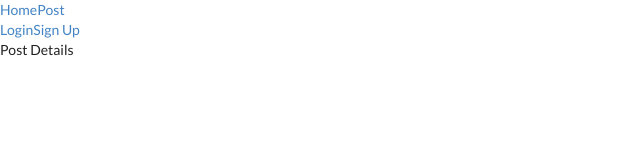
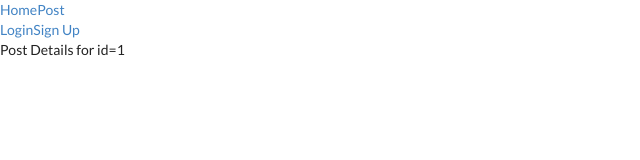
Before and after one commit to AAugustus0912/StrangerTPT, a React (Create React App) app: page /post/1 in a window 1280 px wide. Shown: the top 160 px of the page, without its empty margins (0-640 px from the left). Built offline with nearby package versions, Linux system fonts and the light colour scheme; no server answers.

Commit message:
post details

```diff
--- a/src/components/Post.js
+++ b/src/components/Post.js
@@ -1,4 +1,4 @@
-import React from "react";
+import React, { useEffect, useState } from "react";
 import PostItem from "./PostItems";
 import { Link } from "react-router-dom";
 import { deletePost } from "../api/api";
@@ -6,7 +6,9 @@ import { deletePost } from "../api/api";
 import './Posts.css';
 
 const Post = ({ posts, setPost, token }) => {
+
     console.log("post", posts);
+
 
     const handleDeleteClick = async (postId) => {
         await deletePost(token, postId);
--- a/src/components/PostDetails.js
+++ b/src/components/PostDetails.js
@@ -3,8 +3,9 @@ import { useParams } from "react-router-dom";
 
 
 const PostDetails = (props) => {
+    const { postId } = useParams();
     return (
-        "Post Details"
+        `Post Details for id=${postId}`
     )
 };
 
--- a/src/components/PostItems.js
+++ b/src/components/PostItems.js
@@ -25,29 +25,22 @@ const PostItem = ({ item, headerElement, children }) => {
             <p>{item.description}</p>
             <div className="extra content">
                 <div className="centered aligned header">
-                    <Link to="">View Price</Link>
+                    <Link to={`/post/${item._id}`}>View Price</Link>
                 </div>
             </div>
         </div>
+        {children}
         <div role="list"
         className="ui divided relaxed list"
-        style={{ color: "#444" }}
+        style={{ color: "#444", clear:'both' }}
         >
-            {children}
-            {/* {item.isAuthor && token ? (
-                <button
-                onClick={() => handleDeleteClick(item.id)}
-                className="negative ui button left floated"
-                >
-                Delete
-                </button>
-            ) : null} */}
           { item.messages.map((message) => {
             console.log('message', message)
             return (<div role="listitem" className="item">
               <b>{message.fromUser.username}</b>
               <p className="content">{message.content}</p>
-            </div>);
+            </div>
+            );
           })}
         </div>
         </div>
```
